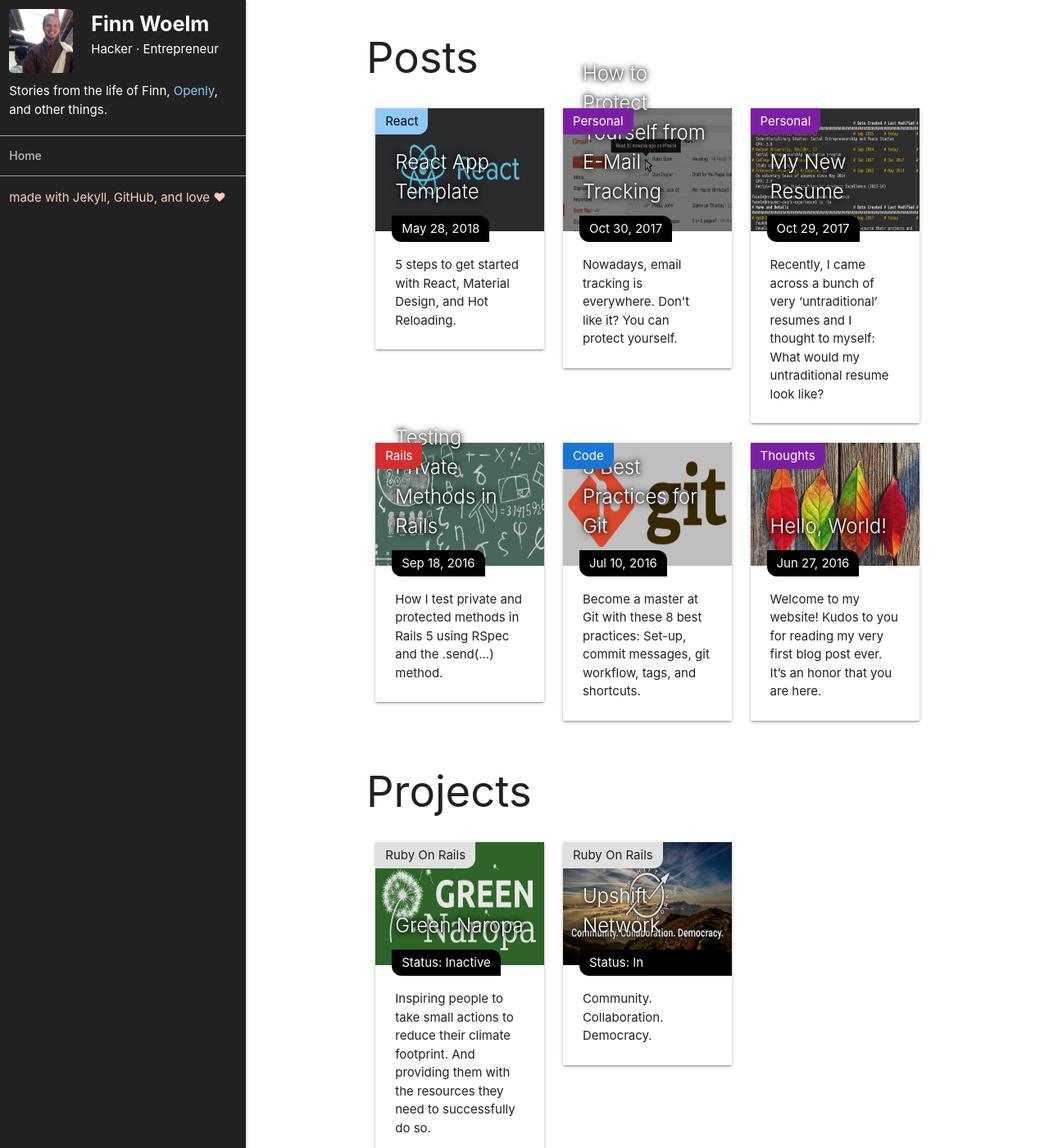
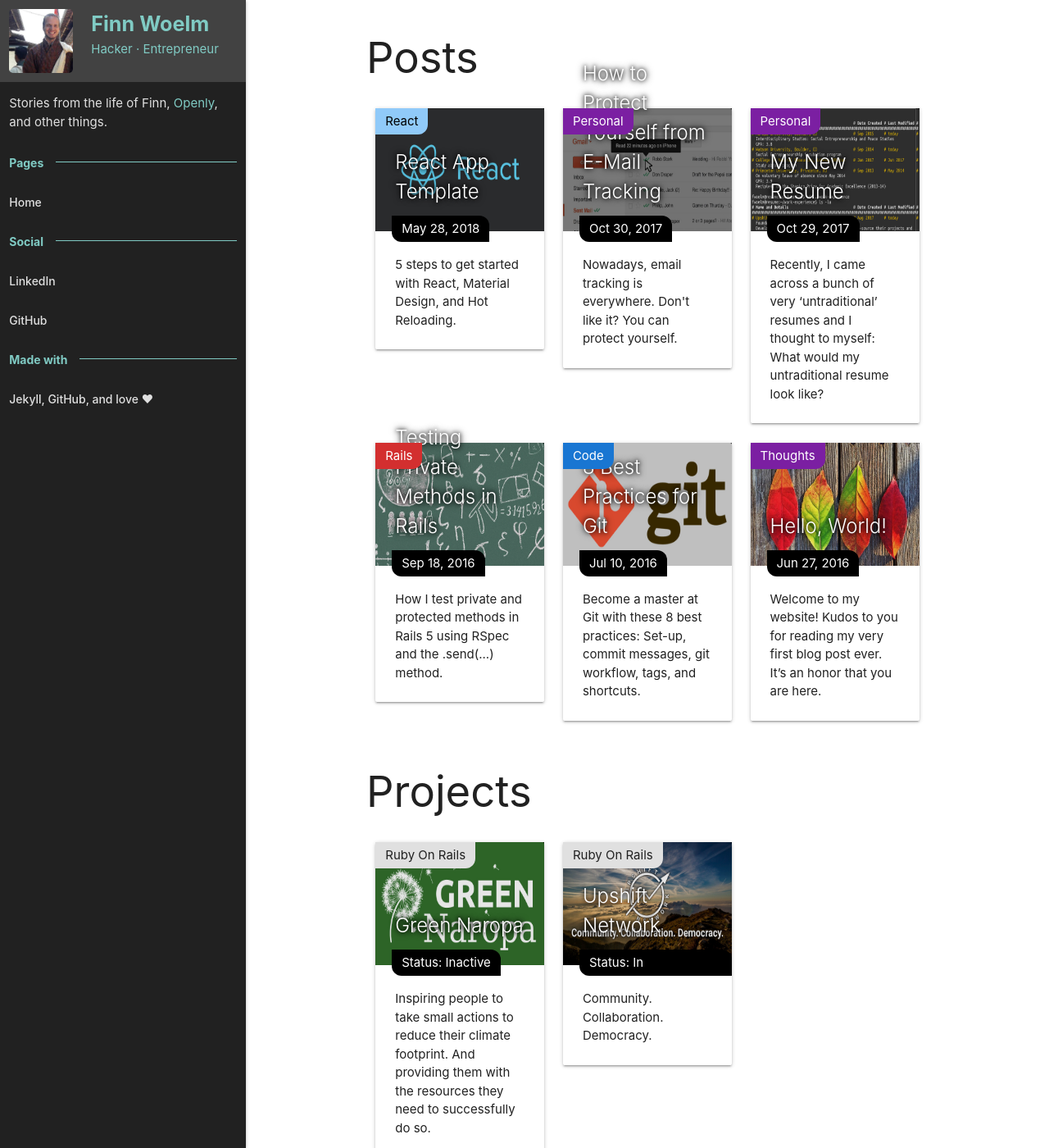
Before and after one commit to FinnWoelm/finnwoelm.github.io, a Jekyll site: the page built from index.html, in a window 1280 px wide and 1400 px high. Shown: the whole window at 82% size. Built offline with Jekyll 4.4.1, drawn with Linux system fonts in a browser that asks for light colours.

Commit message:
Apply teal color scheme to sidebar

```diff
--- a/_includes/header.html
+++ b/_includes/header.html
@@ -7,9 +7,9 @@
   </div>
 </nav>
 
-<div id="slide-out" class="grey darken-4 white-text sidenav sidenav-fixed">
+<div id="slide-out" class="grey darken-4 grey-text text-lighten-2 sidenav sidenav-fixed">
   <a href="{{ site.baseurl }}/" class='header-link'>
-    <div class='row header'>
+    <div class='row header no-margin'>
       <div class='col s4'>
         <img src="{{ '/images/finn.png' | prepend: site.baseurl }}" class='responsive-img radius-5'/>
       </div>
@@ -23,29 +23,28 @@
       </div>
     </div>
   </a>
-  <div class='row'>
+  <div class='row no-margin'>
     <div class='col s12'>
-      <p class='no-margin'>
+      <p>
         Stories from the life of Finn,
         <a href='https:///www.openly.one/'>Openly</a>,
         and other things.
       </p>
     </div>
   </div>
-  <div class="divider"></div>
-  <ul class='grey-text text-lighten-1 no-margin'>
+  <ul class='no-margin'>
+    <li><a class='heading no-link'><span>Pages</span></a></li>
     {% for my_page in site.pages %}
       {% if my_page.title %}
       <li><a href="{{ my_page.url | prepend: site.baseurl }}">{{ my_page.title }}</a></li>
       {% endif %}
     {% endfor %}
+
+    <li><a class='heading no-link'><span>Social</span></a></li>
+    <li><a href="https://www.linkedin.com/in/fwoelm/">LinkedIn</a></li>
+    <li><a href="https://github.com/fwoelm">GitHub</a></li>
+
+    <li><a class='heading no-link'><span>Made with</span></a></li>
+    <li><a href='https://github.com/fwoelm/fwoelm.github.io'>Jekyll, GitHub, and love &hearts;</a></li>
   </ul>
-  <div class="divider no-margin"></div>
-  <div class='row'>
-    <div class='col s12'>
-      <p class='deep-orange-text text-lighten-4'>
-        made with Jekyll, GitHub, and love &hearts;
-      </p>
-    </div>
-  </div>
 </div>
--- a/_sass/_sidenav.scss
+++ b/_sass/_sidenav.scss
@@ -1,4 +1,7 @@
 .sidenav {
+  // force height to full-height, otherwise elements can be cut off
+  height: 100%;
+
   // wrapper for the header
   .header-link {
     display: block;
@@ -8,8 +11,8 @@
 
   .header {
     // give header equal spacing on all four sides
-    margin-bottom: $gutter-width / 2;
-    margin-top: $gutter-width / 2;
+    padding-bottom: $gutter-width / 2;
+    padding-top: $gutter-width / 2;
 
     // avoid space below the image
     img {
@@ -18,26 +21,49 @@
   }
 
   a {
-    color: color('blue', 'lighten-3');
+    color: color('teal', 'lighten-3');
   }
 
   // match link padding to that of header
   li > a {
+    color: inherit;
+
     padding-left: $gutter-width / 2;
     padding-right: $gutter-width / 2;
   }
 
   // use white color scheme for links
-  li > a, .header-link {
-    color: inherit;
-
+  li > a:not(.no-link), .header-link {
     &:hover {
-      background-color: rgba(255, 255, 255, 0.05);
+      background-color: color('grey', 'darken-3')
     }
   }
 
-  // lighten divider color
-  .divider {
-    background-color: color('grey', 'base')
+  ul, li {
+    background: inherit;
+  }
+
+  li > a.heading {
+    background: inherit;
+    position: relative;
+    z-index: 1;
+
+    span {
+      background: inherit;
+      color: color('teal', 'lighten-3');
+      font-weight: bold;
+      padding-right: 15px;
+    }
+
+    // add line behind text
+    &:after {
+      border-bottom: 1px solid color('teal', 'lighten-3');
+      content: '';
+      left: $gutter-width / 2;
+      position: absolute;
+      right: $gutter-width / 2;
+      top: 45%;
+      z-index: -1;
+    }
   }
 }
```
